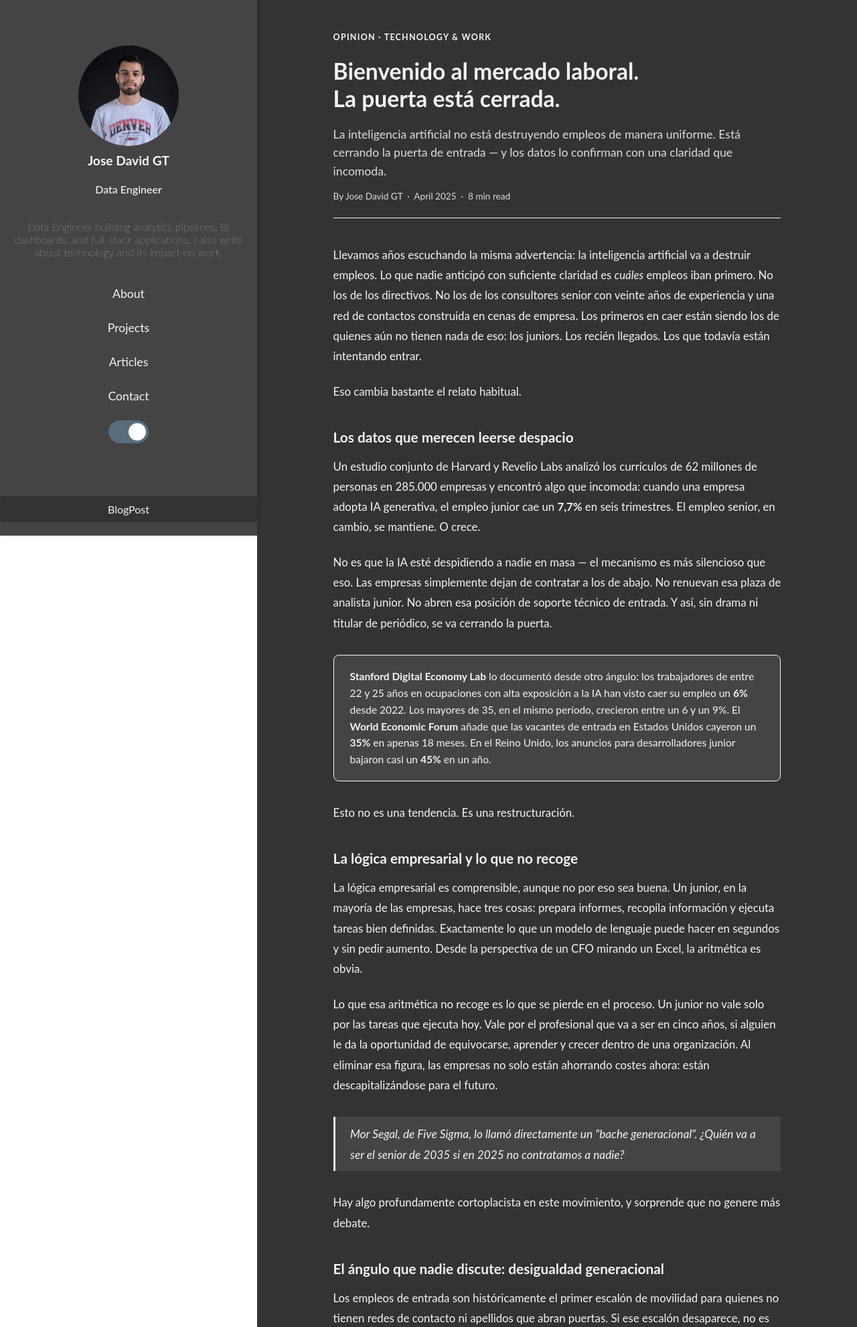
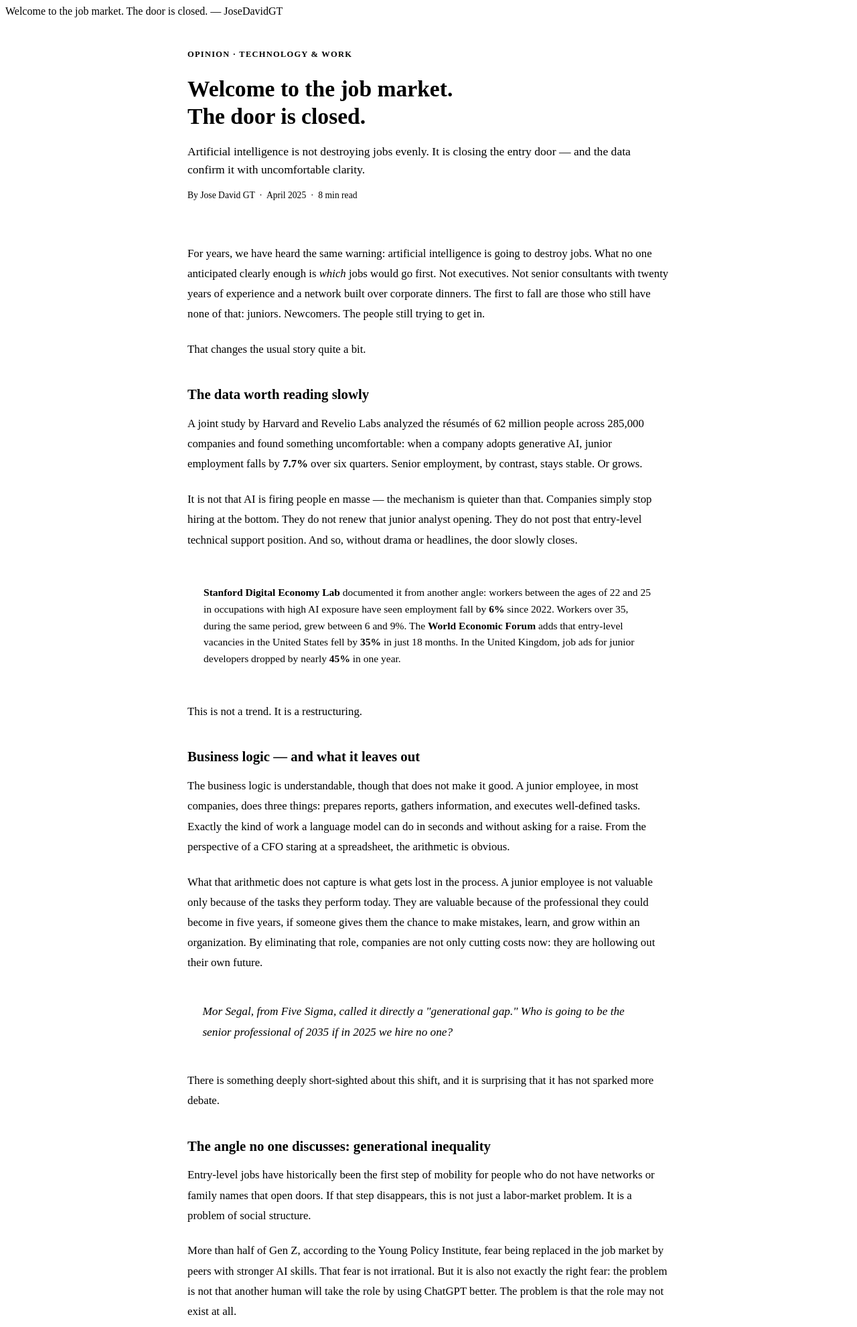
Before and after one commit to DeiviGT1/blog2.0, a Flask app: page /articles/ia-mercado-laboral in a window 1280 px wide. Shown: the top 1982 px of the page at 67% size. Run offline with Flask 3, Linux system fonts and the light colour scheme; parts of the project's set-up code (start-up, migrations or seed data) failed here and were passed over; some libraries are stand-ins or nearby versions.

Commit message:
Update article content to English and improve routing
- Updated the content of `ia-mercado-laboral.html` to English for improved accessibility.
- Removed the unused `/articles` route from `articles_routes.py`.
- Adjusted navigation links in

```diff
--- a/app/routes/articles_routes.py
+++ b/app/routes/articles_routes.py
@@ -2,10 +2,6 @@ from flask import Blueprint, render_template
 
 articles_bp = Blueprint('articles', __name__)
 
-@articles_bp.route('/articles')
-def index():
-    return render_template('articles/index.html')
-
 @articles_bp.route('/articles/ia-mercado-laboral')
 def ia_mercado_laboral():
     return render_template('articles/ia-mercado-laboral.html')
--- a/app/templates/articles/ia-mercado-laboral.html
+++ b/app/templates/articles/ia-mercado-laboral.html
@@ -1,7 +1,7 @@
 <!-- app/templates/articles/ia-mercado-laboral.html -->
-{% extends "base.html" %}
 
-{% block titulo %}Bienvenido al mercado laboral. La puerta está cerrada. — JoseDavidGT{% endblock %}
+
+{% block titulo %}Welcome to the job market. The door is closed. — JoseDavidGT{% endblock %}
 
 {% block head %}
 <link rel="stylesheet" href="{{ url_for('static', filename='css/articles/articles.css') }}" />
@@ -12,10 +12,10 @@
 
   <header class="article-header">
     <div class="article-category">Opinion · Technology &amp; Work</div>
-    <h1>Bienvenido al mercado laboral.<br>La puerta está cerrada.</h1>
+    <h1>Welcome to the job market.<br>The door is closed.</h1>
     <p class="article-subtitle">
-      La inteligencia artificial no está destruyendo empleos de manera uniforme.
-      Está cerrando la puerta de entrada — y los datos lo confirman con una claridad que incomoda.
+      Artificial intelligence is not destroying jobs evenly.
+      It is closing the entry door — and the data confirm it with uncomfortable clarity.
     </p>
     <div class="article-byline">By Jose David GT &nbsp;·&nbsp; April 2025 &nbsp;·&nbsp; 8 min read</div>
   </header>
@@ -23,140 +23,141 @@
   <div class="article-body">
 
     <p>
-      Llevamos años escuchando la misma advertencia: la inteligencia artificial va a destruir empleos.
-      Lo que nadie anticipó con suficiente claridad es <em>cuáles</em> empleos iban primero. No los de
-      los directivos. No los de los consultores senior con veinte años de experiencia y una red de
-      contactos construida en cenas de empresa. Los primeros en caer están siendo los de quienes aún
-      no tienen nada de eso: los juniors. Los recién llegados. Los que todavía están intentando entrar.
+      For years, we have heard the same warning: artificial intelligence is going to destroy jobs.
+      What no one anticipated clearly enough is <em>which</em> jobs would go first. Not executives.
+      Not senior consultants with twenty years of experience and a network built over corporate dinners.
+      The first to fall are those who still have none of that: juniors. Newcomers. The people still
+      trying to get in.
     </p>
 
-    <p>Eso cambia bastante el relato habitual.</p>
+    <p>That changes the usual story quite a bit.</p>
 
-    <h2>Los datos que merecen leerse despacio</h2>
+    <h2>The data worth reading slowly</h2>
 
     <p>
-      Un estudio conjunto de Harvard y Revelio Labs analizó los currículos de 62 millones de personas
-      en 285.000 empresas y encontró algo que incomoda: cuando una empresa adopta IA generativa, el
-      empleo junior cae un <strong>7,7%</strong> en seis trimestres. El empleo senior, en cambio, se
-      mantiene. O crece.
+      A joint study by Harvard and Revelio Labs analyzed the résumés of 62 million people
+      across 285,000 companies and found something uncomfortable: when a company adopts generative AI,
+      junior employment falls by <strong>7.7%</strong> over six quarters. Senior employment, by contrast,
+      stays stable. Or grows.
     </p>
 
     <p>
-      No es que la IA esté despidiendo a nadie en masa — el mecanismo es más silencioso que eso. Las
-      empresas simplemente dejan de contratar a los de abajo. No renuevan esa plaza de analista junior.
-      No abren esa posición de soporte técnico de entrada. Y así, sin drama ni titular de periódico,
-      se va cerrando la puerta.
+      It is not that AI is firing people en masse — the mechanism is quieter than that.
+      Companies simply stop hiring at the bottom. They do not renew that junior analyst opening.
+      They do not post that entry-level technical support position. And so, without drama or headlines,
+      the door slowly closes.
     </p>
 
     <div class="data-callout">
       <p>
-        <strong>Stanford Digital Economy Lab</strong> lo documentó desde otro ángulo: los trabajadores
-        de entre 22 y 25 años en ocupaciones con alta exposición a la IA han visto caer su empleo un
-        <strong>6%</strong> desde 2022. Los mayores de 35, en el mismo período, crecieron entre un 6
-        y un 9%. El <strong>World Economic Forum</strong> añade que las vacantes de entrada en Estados
-        Unidos cayeron un <strong>35%</strong> en apenas 18 meses. En el Reino Unido, los anuncios para
-        desarrolladores junior bajaron casi un <strong>45%</strong> en un año.
+        <strong>Stanford Digital Economy Lab</strong> documented it from another angle: workers
+        between the ages of 22 and 25 in occupations with high AI exposure have seen employment fall
+        by <strong>6%</strong> since 2022. Workers over 35, during the same period, grew between
+        6 and 9%. The <strong>World Economic Forum</strong> adds that entry-level vacancies in the
+        United States fell by <strong>35%</strong> in just 18 months. In the United Kingdom, job ads
+        for junior developers dropped by nearly <strong>45%</strong> in one year.
       </p>
     </div>
 
-    <p>Esto no es una tendencia. Es una restructuración.</p>
+    <p>This is not a trend. It is a restructuring.</p>
 
-    <h2>La lógica empresarial y lo que no recoge</h2>
+    <h2>Business logic — and what it leaves out</h2>
 
     <p>
-      La lógica empresarial es comprensible, aunque no por eso sea buena. Un junior, en la mayoría de
-      las empresas, hace tres cosas: prepara informes, recopila información y ejecuta tareas bien
-      definidas. Exactamente lo que un modelo de lenguaje puede hacer en segundos y sin pedir aumento.
-      Desde la perspectiva de un CFO mirando un Excel, la aritmética es obvia.
+      The business logic is understandable, though that does not make it good. A junior employee,
+      in most companies, does three things: prepares reports, gathers information, and executes
+      well-defined tasks. Exactly the kind of work a language model can do in seconds and without
+      asking for a raise. From the perspective of a CFO staring at a spreadsheet, the arithmetic is obvious.
     </p>
 
     <p>
-      Lo que esa aritmética no recoge es lo que se pierde en el proceso. Un junior no vale solo por
-      las tareas que ejecuta hoy. Vale por el profesional que va a ser en cinco años, si alguien le
-      da la oportunidad de equivocarse, aprender y crecer dentro de una organización. Al eliminar esa
-      figura, las empresas no solo están ahorrando costes ahora: están descapitalizándose para el
-      futuro.
+      What that arithmetic does not capture is what gets lost in the process. A junior employee is
+      not valuable only because of the tasks they perform today. They are valuable because of the
+      professional they could become in five years, if someone gives them the chance to make mistakes,
+      learn, and grow within an organization. By eliminating that role, companies are not only cutting
+      costs now: they are hollowing out their own future.
     </p>
 
     <blockquote>
       <p>
-        Mor Segal, de Five Sigma, lo llamó directamente un "bache generacional". ¿Quién va a ser el
-        senior de 2035 si en 2025 no contratamos a nadie?
+        Mor Segal, from Five Sigma, called it directly a "generational gap."
+        Who is going to be the senior professional of 2035 if in 2025 we hire no one?
       </p>
     </blockquote>
 
     <p>
-      Hay algo profundamente cortoplacista en este movimiento, y sorprende que no genere más debate.
+      There is something deeply short-sighted about this shift, and it is surprising that it has not
+      sparked more debate.
     </p>
 
-    <h2>El ángulo que nadie discute: desigualdad generacional</h2>
+    <h2>The angle no one discusses: generational inequality</h2>
 
     <p>
-      Los empleos de entrada son históricamente el primer escalón de movilidad para quienes no tienen
-      redes de contacto ni apellidos que abran puertas. Si ese escalón desaparece, no es solo un
-      problema de mercado laboral. Es un problema de estructura social.
+      Entry-level jobs have historically been the first step of mobility for people who do not have
+      networks or family names that open doors. If that step disappears, this is not just a labor-market
+      problem. It is a problem of social structure.
     </p>
 
     <p>
-      Más de la mitad de la generación Z, según el Young Policy Institute, teme ser reemplazada en
-      el mercado por compañeros con más habilidades en IA. Ese miedo no es irracional. Pero tampoco
-      es exactamente el miedo correcto: el problema no es que otro humano les quite el puesto dominando
-      ChatGPT mejor. El problema es que el puesto directamente no exista.
+      More than half of Gen Z, according to the Young Policy Institute, fear being replaced in the job
+      market by peers with stronger AI skills. That fear is not irrational. But it is also not exactly
+      the right fear: the problem is not that another human will take the role by using ChatGPT better.
+      The problem is that the role may not exist at all.
     </p>
 
-    <h2>¿Qué hacer con todo esto?</h2>
+    <h2>What do we do with all this?</h2>
 
     <p>
-      Las respuestas fáciles abundan: "aprende IA", "adquiere habilidades blandas", "reinvéntate". No
-      es que sean malos consejos — son necesarios. Pero hay algo condescendiente en cargar todo el peso
-      de la adaptación sobre los hombros de los más jóvenes y los menos poderosos, mientras las
-      empresas optimizan márgenes y los gobiernos observan.
+      Easy answers are everywhere: "learn AI," "build soft skills," "reinvent yourself."
+      It is not that these are bad recommendations — they are necessary. But there is something
+      condescending about placing the full burden of adaptation on the shoulders of the youngest and
+      least powerful, while companies optimize margins and governments stand by watching.
     </p>
 
     <p>
-      Las organizaciones que están respondiendo bien no son las que simplemente automatizaron la base
-      y listo. Son las que rediseñaron los roles de entrada para que tengan sentido en un entorno con
-      IA: supervisar outputs, contrastar resultados, aportar contexto, hacer las preguntas que el
-      modelo no sabe hacerse.
+      The organizations responding well are not the ones that simply automated the bottom layer and
+      called it a day. They are the ones that redesigned entry-level roles so they still make sense
+      in an AI environment: supervising outputs, checking results, adding context, and asking the
+      questions the model does not know to ask itself.
     </p>
 
     <div class="data-callout">
       <p>
-        <strong>IBM</strong> triplicó su contratación de recién graduados en 2026 y los puso a trabajar
-        con clientes reales y herramientas de IA. <strong>Cognizant</strong> integró 25.000 recién
-        graduados en 2025 con roles centrados en análisis y supervisión. Es posible. Requiere invertir
-        en formación y aceptar que un junior no produce al máximo desde el primer día — algo que siempre
-        ha sido así, y que la presión por eficiencia inmediata hace olvidar.
+        <strong>IBM</strong> tripled its hiring of recent graduates in 2026 and put them to work with
+        real clients and AI tools. <strong>Cognizant</strong> integrated 25,000 recent graduates in 2025
+        into roles focused on analysis and oversight. It is possible. It requires investing in training
+        and accepting that a junior employee will not produce at maximum capacity from day one — something
+        that has always been true, but that the pressure for immediate efficiency tends to erase.
       </p>
     </div>
 
-    <h2>El punto ciego del relato dominante</h2>
+    <h2>The blind spot in the dominant narrative</h2>
 
     <p>
-      La narrativa dominante sobre la IA y el empleo tiene un punto ciego importante: habla mucho de
-      qué empleos van a desaparecer y muy poco de a quién le toca el coste de esa desaparición. Los
-      datos apuntan con bastante consistencia a que ese coste lo están pagando, de momento, los que
-      menos capacidad tienen de absorbarlo.
+      The dominant narrative about AI and employment has an important blind spot: it talks a lot about
+      which jobs are going to disappear, and very little about who will bear the cost of that disappearance.
+      The data point quite consistently to the same answer: for now, that cost is being paid by those
+      least able to absorb it.
     </p>
 
     <p>
-      Eso no es inevitable. Es una decisión — dispersa, no coordinada, tomada empresa por empresa en
-      hojas de cálculo — pero una decisión al fin. Y como toda decisión, puede tomarse de otra manera.
+      That is not inevitable. It is a choice — dispersed, uncoordinated, made company by company in
+      spreadsheets — but a choice nonetheless. And like any choice, it can be made differently.
     </p>
 
   </div>
 
   <footer class="article-footer">
     <p class="sources">
-      <strong>Fuentes:</strong> Este artículo se apoya en estudios de Harvard Business School &amp;
-      Revelio Labs, Stanford Digital Economy Lab, IESE Business School, la Organización Internacional
-      del Trabajo (OIT), el World Economic Forum y el Young Policy Institute, publicados entre 2024
-      y 2026. También he publicado investigación académica sobre este tema en Zenodo.
+      <strong>Sources:</strong> This article draws on studies from Harvard Business School &amp;
+      Revelio Labs, Stanford Digital Economy Lab, IESE Business School, the International Labour
+      Organization (ILO), the World Economic Forum, and the Young Policy Institute, published between
+      2024 and 2026. I have also published academic research on this topic on Zenodo.
     </p>
     <a href="https://zenodo.org" target="_blank" rel="noopener noreferrer" class="zenodo-link">
-      Ver artículo académico en Zenodo →
+      View academic article on Zenodo →
     </a>
-  </footer>
+  </footer>s
 
 </div>
 {% endblock %}
--- a/app/templates/base.html
+++ b/app/templates/base.html
@@ -65,7 +65,7 @@
               <a class="nav-link" href="{% if request.path == '/' %}#projects{% else %}{{ url_for('main.index') }}#projects{% endif %}">Projects</a>
             </li>
             <li class="nav-item">
-              <a class="nav-link" href="/articles">Articles</a>
+              <a class="nav-link" href="{% if request.path == '/' %}#articles{% else %}{{ url_for('main.index') }}#articles{% endif %}">Articles</a>
             </li>
             <li class="nav-item">
               <a class="nav-link" href="{% if request.path == '/' %}#contact{% else %}{{ url_for('main.index') }}#contact{% endif %}">Contact</a>
--- a/app/templates/main/index.html
+++ b/app/templates/main/index.html
@@ -30,6 +30,9 @@
             {% include 'main/projects.html' %}
         </div>
 
+        <div id="articles" class="articles-section">
+            {% include 'articles/index.html' %}
+        </div>
         <!-- Contacto -->
         <div id="contact" class="contact-section">
             {% include 'main/contact.html' %}
--- a/run.py
+++ b/run.py
@@ -5,4 +5,4 @@ app = create_app()
 
 if __name__ == '__main__':
     # Ejecuta la aplicación en modo debug para desarrollo
-    app.run(debug=True, port=5001)
+    app.run(debug=True, port=5002)
```
Also changed, not shown: app/templates/articles/index.html (+8 -9 lines).
